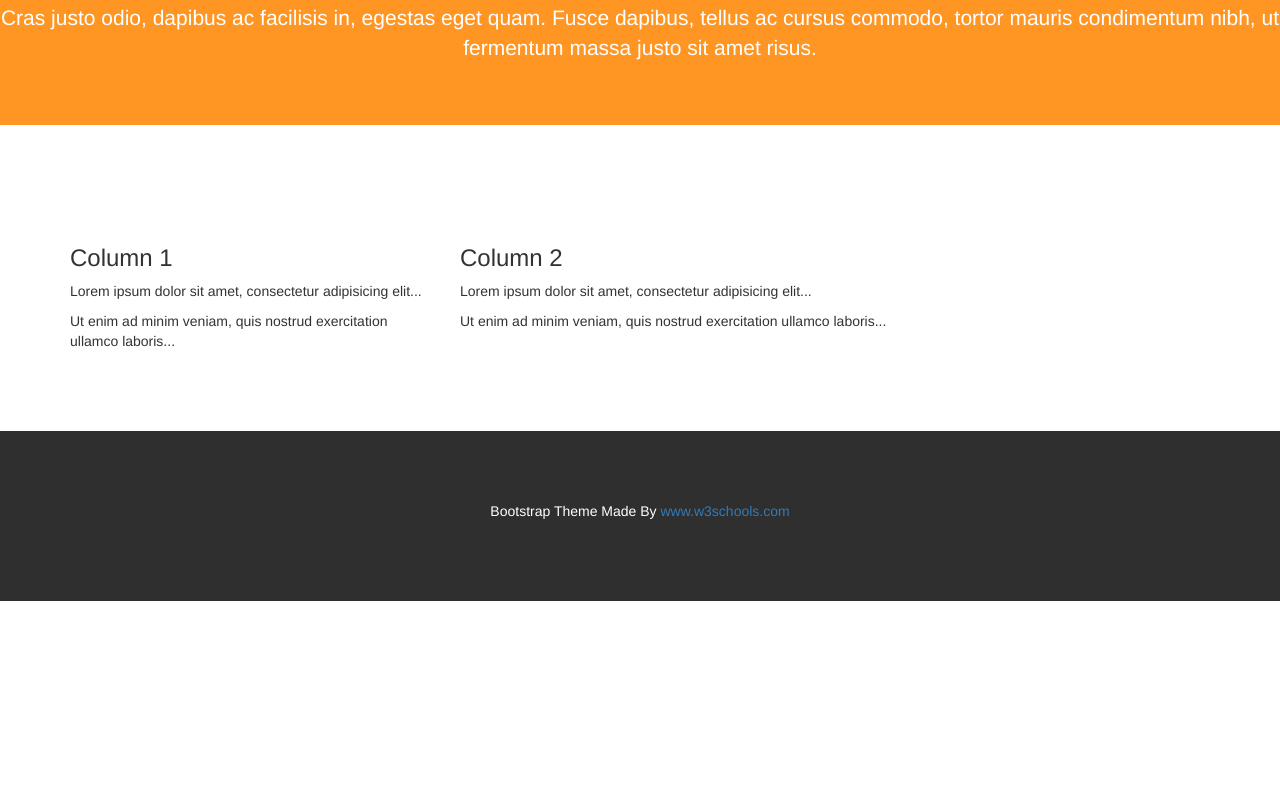
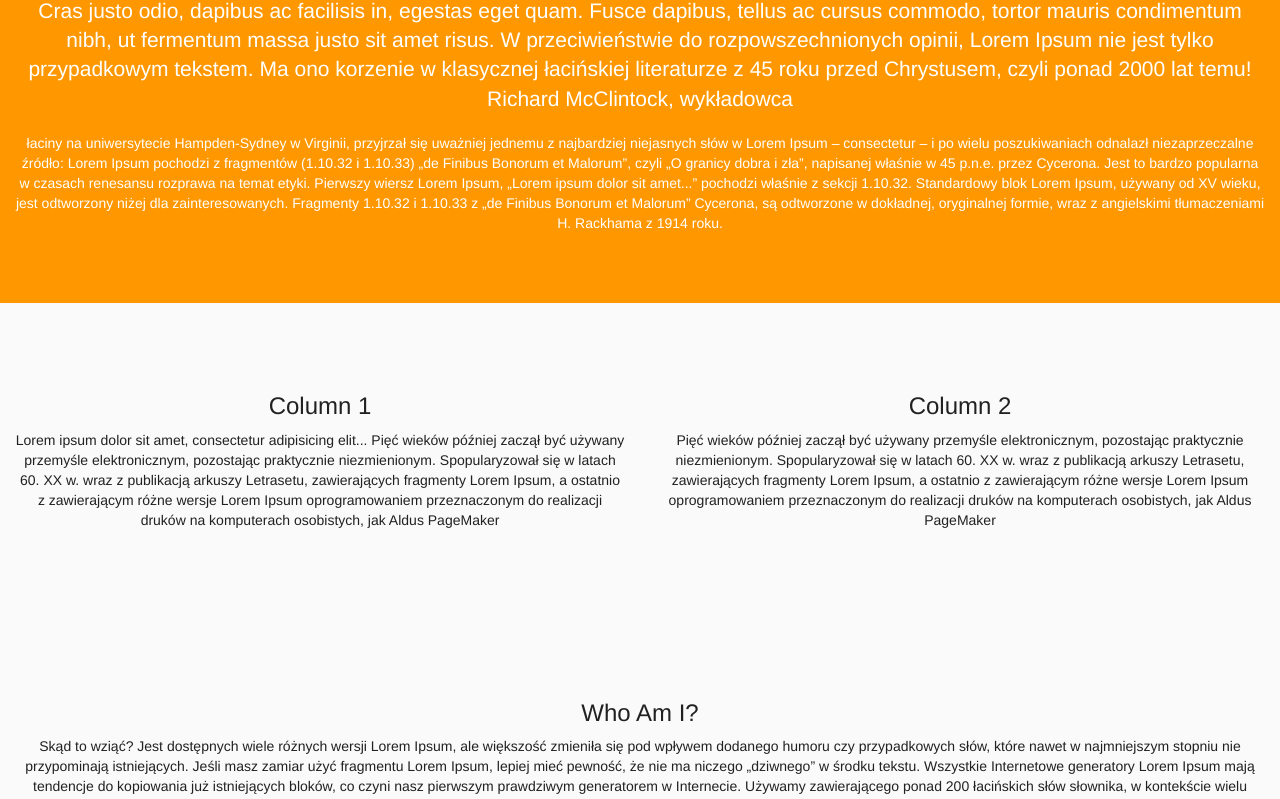
Before and after one commit to asdfMaciej/asdfMaciej.github.io, a plain HTML site: page index.html in a window 1280 px wide. Shown: the part 144-943 px from the top of the page. Before the commit the page ends 800 px from the top, so only its background shows below. Drawn offline with nearby package versions, Linux system fonts and the light colour scheme.

Commit message:
Moze cos w tym stylu?

```diff
--- a/index.html
+++ b/index.html
@@ -3,18 +3,35 @@
   <head>
     <title>Bootstrap 101 Template</title>
     <meta name="viewport" content="width=device-width, initial-scale=1">
+    <meta charset="utf-8">
     <!-- Bootstrap -->
     <link rel="stylesheet" href="https://maxcdn.bootstrapcdn.com/bootstrap/3.3.7/css/bootstrap.min.css">
     <script src="https://ajax.googleapis.com/ajax/libs/jquery/3.2.0/jquery.min.js"></script>
   <script src="https://maxcdn.bootstrapcdn.com/bootstrap/3.3.7/js/bootstrap.min.js"></script>
   <style>
     .bg-1 {
-      background-color: #FF9624;
+      background-color: #37474F;
+      color: #ffffff;
+    }
+    .bg-2 {
+      background-color: #FF9800;
+      color: #ffffff;
+    }
+    .bg-3 {
+      background-color: #2196F3;
       color: #ffffff;
     }
     .bg-4 {
+      background-color: #2C41AE;
+      color: #ffffff;
+    }
+    .bg-5 {
       background-color: #2f2f2f;
       color: #ffffff;
+    }
+    .bg-white {
+      background-color: #FAFAFA;
+      color: #212121;
     }
     .container-fluid {
       padding-top: 70px;
@@ -24,27 +41,36 @@
   </head>
   <body>
 
-    <div class="jumbotron bg-1 text-center">
+    <div class="bg-2 container-fluid text-center">
         <h1>Jumbotron heading</h1>
-        <p class="lead">Cras justo odio, dapibus ac facilisis in, egestas eget quam. Fusce dapibus, tellus ac cursus commodo, tortor mauris condimentum nibh, ut fermentum massa justo sit amet risus.</p>
+        <p class="lead">Cras justo odio, dapibus ac facilisis in, egestas eget quam. Fusce dapibus, tellus ac cursus commodo, tortor mauris condimentum nibh, ut fermentum massa justo sit amet risus.
+        W przeciwieństwie do rozpowszechnionych opinii, Lorem Ipsum nie jest tylko przypadkowym tekstem. Ma ono korzenie w klasycznej łacińskiej literaturze z 45 roku przed Chrystusem, czyli ponad 2000 lat temu! Richard McClintock, wykładowca </p>
+        łaciny na uniwersytecie Hampden-Sydney w Virginii, przyjrzał się uważniej jednemu z najbardziej niejasnych słów w Lorem Ipsum – consectetur – i po wielu poszukiwaniach odnalazł niezaprzeczalne źródło: Lorem Ipsum pochodzi z fragmentów (1.10.32 i 1.10.33) „de Finibus Bonorum et Malorum”, czyli „O granicy dobra i zła”, napisanej właśnie w 45 p.n.e. przez Cycerona. Jest to bardzo popularna w czasach renesansu rozprawa na temat etyki. Pierwszy wiersz Lorem Ipsum, „Lorem ipsum dolor sit amet...” pochodzi właśnie z sekcji 1.10.32.
+
+Standardowy blok Lorem Ipsum, używany od XV wieku, jest odtworzony niżej dla zainteresowanych. Fragmenty 1.10.32 i 1.10.33 z „de Finibus Bonorum et Malorum” Cycerona, są odtworzone w dokładnej, oryginalnej formie, wraz z angielskimi tłumaczeniami H. Rackhama z 1914 roku.
+
       </div>
 
-    <div class="container container-fluid">
+    <div class="container-fluid text-center bg-white">
       <div class="row">
-        <div class="col-sm-4">
+        <div class="col-sm-6">
           <h3>Column 1</h3>
-          <p>Lorem ipsum dolor sit amet, consectetur adipisicing elit...</p>
-          <p>Ut enim ad minim veniam, quis nostrud exercitation ullamco laboris...</p>
+          <p>Lorem ipsum dolor sit amet, consectetur adipisicing elit...
+          Pięć wieków później zaczął być używany przemyśle elektronicznym, pozostając praktycznie niezmienionym. Spopularyzował się w latach 60. XX w. wraz z publikacją arkuszy Letrasetu, zawierających fragmenty Lorem Ipsum, a ostatnio z zawierającym różne wersje Lorem Ipsum oprogramowaniem przeznaczonym do realizacji druków na komputerach osobistych, jak Aldus PageMaker</p>
         </div>
-        <div class="col-sm-8">
+        <div class="col-sm-6">
           <h3>Column 2</h3>
-          <p>Lorem ipsum dolor sit amet, consectetur adipisicing elit...</p>
-          <p>Ut enim ad minim veniam, quis nostrud exercitation ullamco laboris...</p>
+          <p>Pięć wieków później zaczął być używany przemyśle elektronicznym, pozostając praktycznie niezmienionym. Spopularyzował się w latach 60. XX w. wraz z publikacją arkuszy Letrasetu, zawierających fragmenty Lorem Ipsum, a ostatnio z zawierającym różne wersje Lorem Ipsum oprogramowaniem przeznaczonym do realizacji druków na komputerach osobistych, jak Aldus PageMaker</p>
         </div>
 
       </div>
     </div>
-    <footer class="container-fluid bg-4 text-center">
+    <div class="container-fluid bg-white text-center">
+      <h3 class="margin">Who Am I?</h3>
+      Skąd to wziąć?
+Jest dostępnych wiele różnych wersji Lorem Ipsum, ale większość zmieniła się pod wpływem dodanego humoru czy przypadkowych słów, które nawet w najmniejszym stopniu nie przypominają istniejących. Jeśli masz zamiar użyć fragmentu Lorem Ipsum, lepiej mieć pewność, że nie ma niczego „dziwnego” w środku tekstu. Wszystkie Internetowe generatory Lorem Ipsum mają tendencje do kopiowania już istniejących bloków, co czyni nasz pierwszym prawdziwym generatorem w Internecie. Używamy zawierającego ponad 200 łacińskich słów słownika, w kontekście wielu znanych sentencji, by wygenerować tekst wyglądający odpowiednio. To wszystko czyni „nasz” Lorem Ipsum wolnym od powtórzeń, humorystycznych wstawek czy niecharakterystycznych słów.
+    </div>
+    <footer class="container-fluid bg-5 text-center">
       <p>Bootstrap Theme Made By <a href="https://www.w3schools.com">www.w3schools.com</a></p>
     </footer>
 
```
